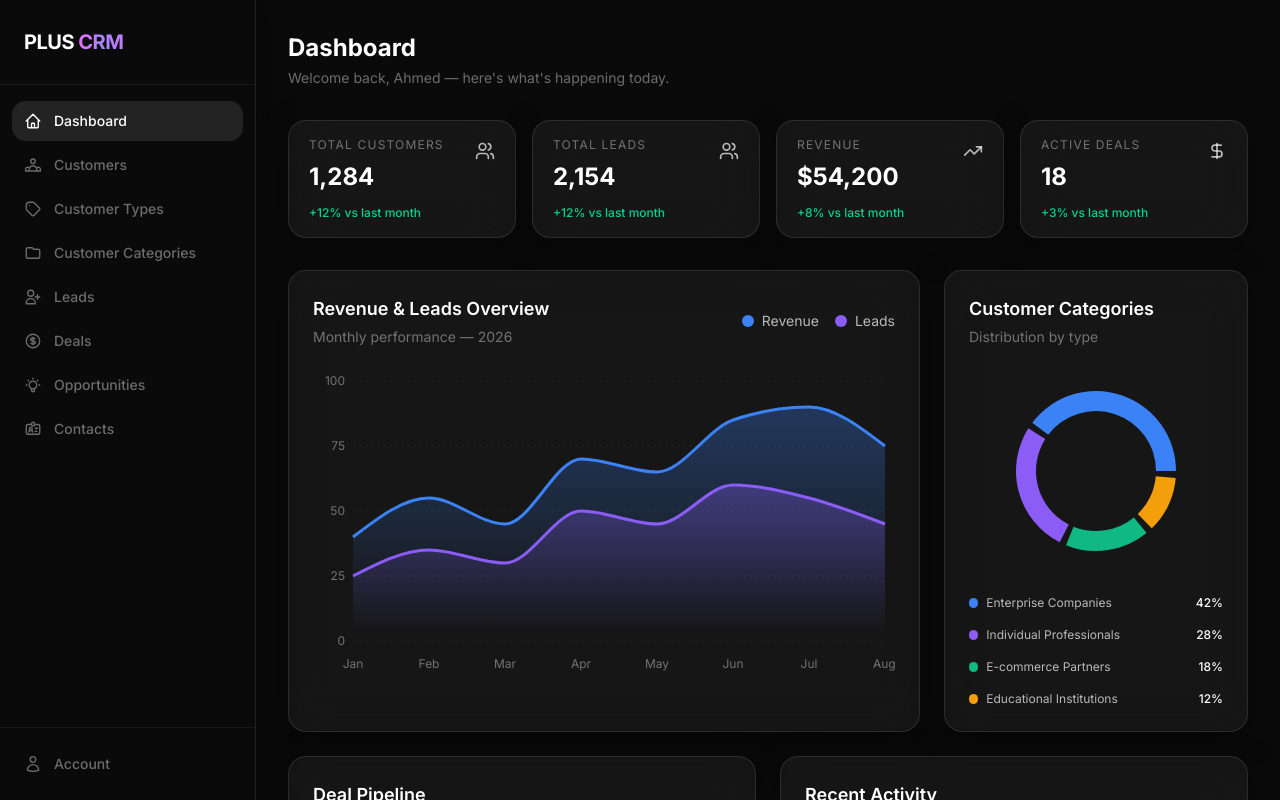
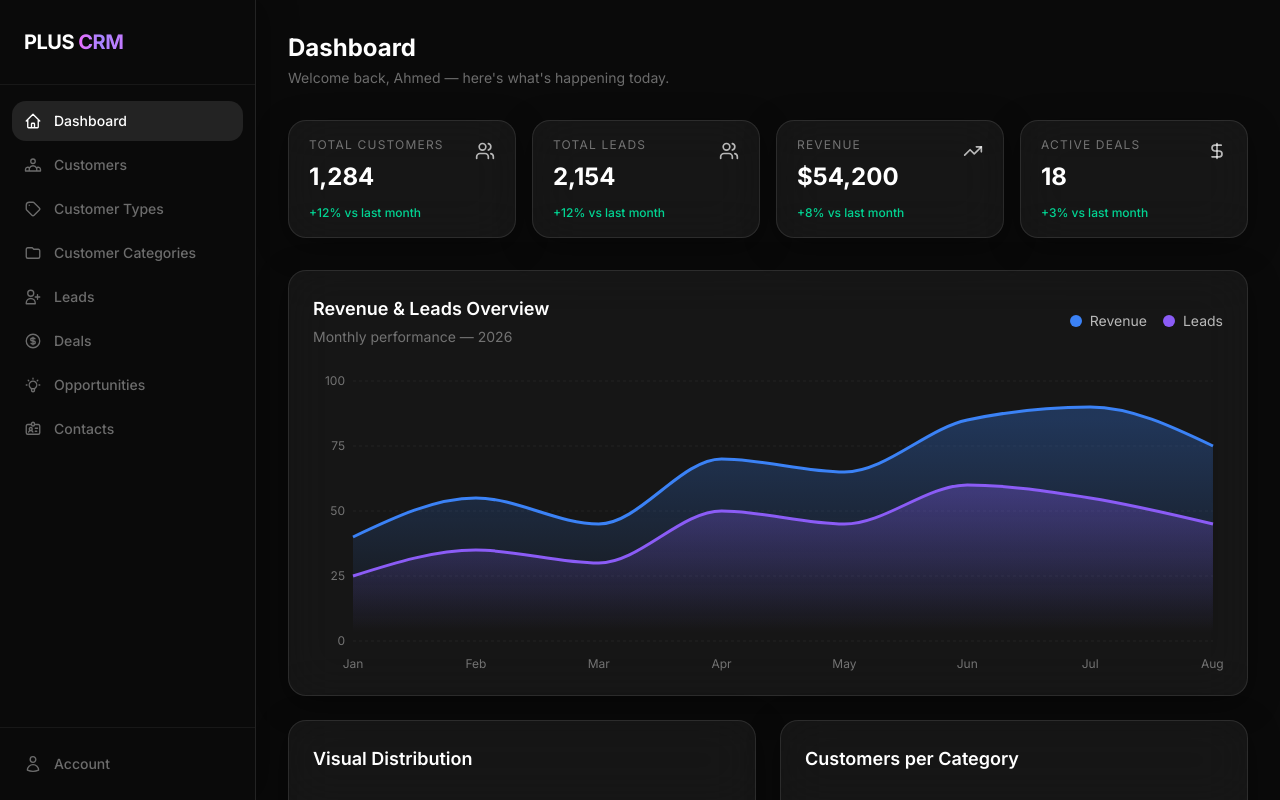
Before and after one commit to etsh0/Plus-crm, a Next.js app: page /dashboard in a window 1280 px wide. Built offline with nearby package versions, Linux system fonts and the light colour scheme.

Commit message:
edit charts and add chart in customer category

```diff
--- a/src/app/(dashboard)/customer-categories/page.tsx
+++ b/src/app/(dashboard)/customer-categories/page.tsx
@@ -1,6 +1,5 @@
 "use client";
 
-import React from "react";
 import {
   Plus,
   MoreHorizontal,
@@ -8,10 +7,11 @@ import {
   Printer,
   X
 } from "lucide-react";
-import { useCustomerCategories, CustomerCategory } from "@/hooks/use-customer-categories";
+import { useCustomerCategories } from "@/hooks/use-customer-categories";
 import { Button } from "@/components/ui/button";
 import { SearchInput } from "@/components/ui/search-input";
 import { initialCategories } from "@/constants/mock-data";
+import { PiplineChart } from "@/components/ui/PiplineChart";
 
 export default function CustomerCategoriesPage() {
   const {
@@ -22,11 +22,18 @@ export default function CustomerCategoriesPage() {
     filteredCategories
   } = useCustomerCategories(initialCategories);
 
+  const customerCategoriesData = [
+  { name: 'Enterprise Companies', value: 42, color: '#3b82f6' },
+  { name: 'Individual Professionals', value: 28, color: '#8b5cf6' },
+  { name: 'E-commerce Partners', value: 18, color: '#10b981' },
+  { name: 'Educational Institutions', value: 12, color: '#f59e0b' },
+];
+
   return (
-    <div className="p-8 max-w-[1600px] mx-auto">
+    <div className="p-8 max-w-400 mx-auto">
       {/* Title and Tabs */}
       <div className="mb-8">
-        <div className="flex items-end justify-between border-b border-white/[0.08]">
+        <div className="flex items-end justify-between border-b border-white/8">
           <div className="pb-4">
             <h1 className="text-3xl font-bold text-white tracking-tight">Customer Categories</h1>
           </div>
@@ -42,7 +49,7 @@ export default function CustomerCategoriesPage() {
       </div>
 
       {/* Main Container */}
-      <div className="bg-white/2 border border-white/[0.08] rounded-2xl overflow-hidden shadow-2xl">
+      <div className="bg-white/2 border border-white/8 rounded-2xl overflow-hidden shadow-2xl">
         {/* Toolbar */}
         <div className="p-5 flex flex-wrap items-center justify-between gap-4">
           <div className="flex items-center gap-3 flex-1 max-w-2xl">
@@ -78,7 +85,7 @@ export default function CustomerCategoriesPage() {
           <table className="w-full text-left border-collapse">
             <thead>
               <tr className="border-y border-white/[0.04] bg-white/1">
-                <th className="px-6 py-4 text-[11px] font-bold text-white/40 uppercase tracking-[0.1em]">ID</th>
+                <th className="px-6 py-4 text-[11px] font-bold text-white/40 uppercase tracking-widest">ID</th>
                 <th className="px-6 py-4 text-[11px] font-bold text-white/40 uppercase tracking-[0.1em]">Category Name</th>
                 <th className="px-6 py-4 text-[11px] font-bold text-white/40 uppercase tracking-[0.1em]">Description</th>
                 <th className="px-6 py-4 text-[11px] font-bold text-white/40 uppercase tracking-[0.1em] text-center">Customers</th>
@@ -123,6 +130,18 @@ export default function CustomerCategoriesPage() {
         </div>
       </div>
 
+      {/* charts grid */}
+      <div className="grid grid-cols-1 gap-6 mt-6">
+        <div className="rounded-2xl bg-white/5 backdrop-blur-xl border border-white/10 shadow-[0_8px_32px_0_rgba(0,0,0,0.37)] p-6">
+          <div className="mb-6">
+            <h2 className="text-lg font-semibold text-white">Customers per Category</h2>
+          </div>
+          <div className="h-50 w-full">
+            <PiplineChart data={customerCategoriesData} />
+          </div>
+        </div>
+      </div>
+
       {/* Modal */}
       {isModalOpen && (
         <div className="fixed inset-0 z-50 flex items-center justify-center bg-black/60 backdrop-blur-sm p-4">
--- a/src/app/(dashboard)/dashboard/page.tsx
+++ b/src/app/(dashboard)/dashboard/page.tsx
@@ -1,14 +1,11 @@
 "use client";
 
-import React from "react";
+import { LineChart } from "@/components/ui/LineChart";
+import { PieChart } from "@/components/ui/PieChart";
+import { PiplineChart } from "@/components/ui/PiplineChart";
 import { DollarSign, TrendingUp, Users } from "lucide-react";
-import {
-  AreaChart, Area,
-  PieChart, Pie, Cell,
-  BarChart, Bar,
-  CartesianGrid, ResponsiveContainer, Tooltip, XAxis, YAxis
-} from "recharts";
-import { useDashboard } from "@/hooks/use-dashboard";
+import { Bar, BarChart, Cell, ResponsiveContainer, Tooltip, XAxis, YAxis } from "recharts";
+
 
 const stats = [
   { label: "Total Customers", value: "1,284", change: "+12%", up: true, icon:<Users className="w-5 h-5"/> },
@@ -60,7 +57,7 @@ const topCustomers = [
 ];
 
 export default function DashboardPage() {
-  const dashboardData = useDashboard(); // Hook preserved, but mock data handles UI for now.
+
 
   return (
     <div className="p-8 pb-24 lg:pb-8">
@@ -96,9 +93,9 @@ export default function DashboardPage() {
       </div>
 
       {/* Charts Row 1 */}
-      <div className="grid grid-cols-1 lg:grid-cols-3 gap-6 mb-6">
+      <div className="grid grid-cols-1 mb-6">
         {/* Revenue & Leads Overview */}
-        <div className="lg:col-span-2 rounded-2xl bg-white/5 backdrop-blur-xl border border-white/10 shadow-[0_8px_32px_0_rgba(0,0,0,0.37)] p-6">
+        <div className="rounded-2xl bg-white/5 backdrop-blur-xl border border-white/10 shadow-[0_8px_32px_0_rgba(0,0,0,0.37)] p-6">
           <div className="flex flex-col sm:flex-row justify-between items-start sm:items-center mb-6 gap-4">
             <div>
               <h2 className="text-lg font-semibold text-white">Revenue & Leads Overview</h2>
@@ -116,74 +113,45 @@ export default function DashboardPage() {
             </div>
           </div>
           <div className="h-75 w-full">
-            <ResponsiveContainer width="100%" height="100%">
-              <AreaChart data={revenueData} margin={{ top: 10, right: 10, left: -20, bottom: 0 }}>
-                <defs>
-                  <linearGradient id="colorRevenue" x1="0" y1="0" x2="0" y2="1">
-                    <stop offset="5%" stopColor="#3b82f6" stopOpacity={0.3}/>
-                    <stop offset="95%" stopColor="#3b82f6" stopOpacity={0}/>
-                  </linearGradient>
-                  <linearGradient id="colorLeads" x1="0" y1="0" x2="0" y2="1">
-                    <stop offset="5%" stopColor="#8b5cf6" stopOpacity={0.3}/>
-                    <stop offset="95%" stopColor="#8b5cf6" stopOpacity={0}/>
-                  </linearGradient>
-                </defs>
-                <CartesianGrid strokeDasharray="3 3" vertical={false} stroke="rgba(255,255,255,0.05)" />
-                <XAxis dataKey="name" axisLine={false} tickLine={false} tick={{ fill: 'rgba(255,255,255,0.4)', fontSize: 12 }} dy={10} />
-                <YAxis axisLine={false} tickLine={false} tick={{ fill: 'rgba(255,255,255,0.4)', fontSize: 12 }} />
-                <Tooltip
-                  contentStyle={{ backgroundColor: '#1a1a2e', borderColor: 'rgba(255,255,255,0.1)', borderRadius: '8px' }}
-                  itemStyle={{ color: '#fff' }}
-                  labelStyle={{ color: '#fff', fontWeight: '600' }}
-                  formatter={(value: any, name: any) => name === 'Revenue' ? [`${value}k`, name] : [value, name]}
-                />
-                <Area type="monotone" dataKey="revenue" stroke="#3b82f6" strokeWidth={3} fillOpacity={1} fill="url(#colorRevenue)" name="Revenue" />
-                <Area type="monotone" dataKey="leads" stroke="#8b5cf6" strokeWidth={3} fillOpacity={1} fill="url(#colorLeads)" name="Leads" />
-              </AreaChart>
-            </ResponsiveContainer>
+            <LineChart data={revenueData} />
+          </div>
+        </div>
+      </div>
+
+      {/* Customer Categories Row */}
+      <div className="grid grid-cols-1 lg:grid-cols-2 gap-6 mb-6">
+        {/* Visual Distribution */}
+        <div className="rounded-2xl bg-white/5 backdrop-blur-xl border border-white/10 shadow-[0_8px_32px_0_rgba(0,0,0,0.37)] p-6">
+          <div className="mb-6">
+            <h2 className="text-lg font-semibold text-white">Visual Distribution</h2>
+          </div>
+          <div className="h-64 w-full">
+            <PieChart data={customerCategoriesData} />
           </div>
         </div>
 
-        {/* Customer Categories */}
+        {/* Customers per Category */}
         <div className="rounded-2xl bg-white/5 backdrop-blur-xl border border-white/10 shadow-[0_8px_32px_0_rgba(0,0,0,0.37)] p-6">
           <div className="mb-6">
-            <h2 className="text-lg font-semibold text-white">Customer Categories</h2>
-            <p className="text-sm text-white/40 mt-1">Distribution by type</p>
+            <h2 className="text-lg font-semibold text-white">Customers per Category</h2>
           </div>
-          <div className="h-50 w-full">
+          <div className="h-64 w-full">
             <ResponsiveContainer width="100%" height="100%">
-              <PieChart>
-                <Pie
-                  data={customerCategoriesData}
-                  cx="50%"
-                  cy="50%"
-                  innerRadius={60}
-                  outerRadius={80}
-                  paddingAngle={5}
-                  dataKey="value"
-                  stroke="none"
-                >
+              <BarChart data={customerCategoriesData} margin={{ top: 10, right: 10, left: -20, bottom: 0 }} barSize={32}>
+                <XAxis dataKey="name" axisLine={false} tickLine={false} tick={{ fill: 'rgba(255,255,255,0.4)', fontSize: 12 }} dy={10} tickFormatter={(value) => value.split(' ')[0]} />
+                <YAxis axisLine={false} tickLine={false} tick={{ fill: 'rgba(255,255,255,0.4)', fontSize: 12 }} />
+                <Tooltip
+                  cursor={{ fill: 'rgba(255,255,255,0.05)' }}
+                  contentStyle={{ backgroundColor: '#1a1a2e', borderColor: 'rgba(255,255,255,0.1)', borderRadius: '8px' }}
+                  itemStyle={{ color: '#fff' }}
+                />
+                <Bar dataKey="value" radius={[4, 4, 0, 0]}>
                   {customerCategoriesData.map((entry, index) => (
                     <Cell key={`cell-${index}`} fill={entry.color} />
                   ))}
-                </Pie>
-                <Tooltip
-                  contentStyle={{ backgroundColor: '#1a1a2e', borderColor: 'rgba(255,255,255,0.1)', borderRadius: '8px' }}
-                  itemStyle={{ color: '#fff' }}
-                />
-              </PieChart>
+                </Bar>
+              </BarChart>
             </ResponsiveContainer>
-          </div>
-          <div className="grid grid-cols-1 gap-y-4 mt-6">
-            {customerCategoriesData.map((category) => (
-              <div key={category.name} className="flex items-center text-xs">
-                <span className="w-2.5 h-2.5 rounded-sm mr-2" style={{ backgroundColor: category.color }}></span>
-                <div className="flex items-center justify-between w-full">
-                  <span className="text-white/70">{category.name}</span>
-                  <strong className="text-white font-medium">{category.value}%</strong>
-                </div>
-              </div>
-            ))}
           </div>
         </div>
       </div>
@@ -196,23 +164,8 @@ export default function DashboardPage() {
             <h2 className="text-lg font-semibold text-white">Deal Pipeline</h2>
             <p className="text-sm text-white/40 mt-1">By stage — total value</p>
           </div>
-          <div className="h-[250px] w-full">
-            <ResponsiveContainer width="100%" height="100%">
-              <BarChart data={pipelineData} margin={{ top: 10, right: 10, left: -20, bottom: 0 }} barSize={32}>
-                <CartesianGrid strokeDasharray="3 3" vertical={false} stroke="rgba(255,255,255,0.05)" />
-                <XAxis dataKey="name" axisLine={false} tickLine={false} tick={{ fill: 'rgba(255,255,255,0.4)', fontSize: 12 }} dy={10} />
-                <YAxis axisLine={false} tickLine={false} tick={{ fill: 'rgba(255,255,255,0.4)', fontSize: 12 }} />
-                <Tooltip
-                  cursor={{ fill: 'rgba(255,255,255,0.05)' }}
-                  contentStyle={{ backgroundColor: '#1a1a2e', borderColor: 'rgba(255,255,255,0.1)', borderRadius: '8px' }}
-                />
-                <Bar dataKey="value" radius={[4, 4, 0, 0]}>
-                  {pipelineData.map((entry, index) => (
-                    <Cell key={`cell-${index}`} fill={entry.color} />
-                  ))}
-                </Bar>
-              </BarChart>
-            </ResponsiveContainer>
+          <div className="h-62.5 w-full">
+            <PiplineChart data={pipelineData} />
           </div>
         </div>
 
@@ -234,7 +187,7 @@ export default function DashboardPage() {
                     <p className="text-xs text-white/40 sm:hidden mt-0.5">{activity.detail}</p>
                   </div>
                 </div>
-                <span className="text-xs text-white/40 flex-shrink-0 ml-4">{activity.time}</span>
+                <span className="text-xs text-white/40 shrink-0 ml-4">{activity.time}</span>
               </div>
             ))}
           </div>
--- /dev/null
+++ b/src/components/ui/LineChart.tsx
@@ -0,0 +1,33 @@
+import { Area, AreaChart, CartesianGrid, ResponsiveContainer, Tooltip, XAxis, YAxis } from "recharts"
+
+export const LineChart = ({data}: {data: any[]}) => {
+  return (
+    <>
+        <ResponsiveContainer width="100%" height="100%">
+            <AreaChart data={data} margin={{ top: 10, right: 10, left: -20, bottom: 0 }}>
+            <defs>
+                <linearGradient id="colorRevenue" x1="0" y1="0" x2="0" y2="1">
+                <stop offset="5%" stopColor="#3b82f6" stopOpacity={0.3}/>
+                <stop offset="95%" stopColor="#3b82f6" stopOpacity={0}/>
+                </linearGradient>
+                <linearGradient id="colorLeads" x1="0" y1="0" x2="0" y2="1">
+                <stop offset="5%" stopColor="#8b5cf6" stopOpacity={0.3}/>
+                <stop offset="95%" stopColor="#8b5cf6" stopOpacity={0}/>
+                </linearGradient>
+            </defs>
+            <CartesianGrid strokeDasharray="3 3" vertical={false} stroke="rgba(255,255,255,0.05)" />
+            <XAxis dataKey="name" axisLine={false} tickLine={false} tick={{ fill: 'rgba(255,255,255,0.4)', fontSize: 12 }} dy={10} />
+            <YAxis axisLine={false} tickLine={false} tick={{ fill: 'rgba(255,255,255,0.4)', fontSize: 12 }} />
+            <Tooltip
+                contentStyle={{ backgroundColor: '#1a1a2e', borderColor: 'rgba(255,255,255,0.1)', borderRadius: '8px' }}
+                itemStyle={{ color: '#fff' }}
+                labelStyle={{ color: '#fff', fontWeight: '600' }}
+                formatter={(value: any, name: any) => name === 'Revenue' ? [`${value}k`, name] : [value, name]}
+            />
+            <Area type="monotone" dataKey="revenue" stroke="#3b82f6" strokeWidth={3} fillOpacity={1} fill="url(#colorRevenue)" name="Revenue" />
+            <Area type="monotone" dataKey="leads" stroke="#8b5cf6" strokeWidth={3} fillOpacity={1} fill="url(#colorLeads)" name="Leads" />
+            </AreaChart>
+        </ResponsiveContainer>
+    </>
+  )
+}
--- /dev/null
+++ b/src/components/ui/PieChart.tsx
@@ -0,0 +1,33 @@
+import {
+    Pie, Cell, PieChart as RechartsPieChart,
+    ResponsiveContainer, Tooltip
+} from "recharts";
+
+export const PieChart = ({data}: {data: any[]}) => {
+  return (
+    <>
+        <ResponsiveContainer width="100%" height="100%">
+            <RechartsPieChart>
+            <Pie
+                data={data}
+                cx="50%"
+                cy="50%"
+                innerRadius={60}
+                outerRadius={80}
+                paddingAngle={5}
+                dataKey="value"
+                stroke="none"
+            >
+                {data.map((entry: any, index: number) => (
+                <Cell key={`cell-${index}`} fill={entry.color} />
+                ))}
+            </Pie>
+            <Tooltip
+                contentStyle={{ backgroundColor: '#1a1a2e', borderColor: 'rgba(255,255,255,0.1)', borderRadius: '8px' }}
+                itemStyle={{ color: '#fff' }}
+            />
+            </RechartsPieChart>
+        </ResponsiveContainer>
+    </>
+  )
+}
--- /dev/null
+++ b/src/components/ui/PiplineChart.tsx
@@ -0,0 +1,25 @@
+import React from 'react'
+import { Bar, BarChart, CartesianGrid, Cell, ResponsiveContainer, Tooltip, XAxis, YAxis } from 'recharts'
+
+export const PiplineChart = ({data}) => {
+  return (
+    <>
+        <ResponsiveContainer width="100%" height="100%">
+            <BarChart data={data} margin={{ top: 10, right: 10, left: -20, bottom: 0 }} barSize={32}>
+            <CartesianGrid strokeDasharray="3 3" vertical={false} stroke="rgba(255,255,255,0.05)" />
+            <XAxis dataKey="name" axisLine={false} tickLine={false} tick={{ fill: 'rgba(255,255,255,0.4)', fontSize: 12 }} dy={10} />
+            <YAxis axisLine={false} tickLine={false} tick={{ fill: 'rgba(255,255,255,0.4)', fontSize: 12 }} />
+            <Tooltip
+                cursor={{ fill: 'rgba(255,255,255,0.05)' }}
+                contentStyle={{ backgroundColor: '#1a1a2e', borderColor: 'rgba(255,255,255,0.1)', borderRadius: '8px' }}
+            />
+            <Bar dataKey="value" radius={[4, 4, 0, 0]}>
+                {data.map((entry, index) => (
+                <Cell key={`cell-${index}`} fill={entry.color} />
+                ))}
+            </Bar>
+            </BarChart>
+        </ResponsiveContainer>
+    </>
+  )
+}
```
Also changed, not shown: 1 other file (tests, documents, lock files or other folders).
